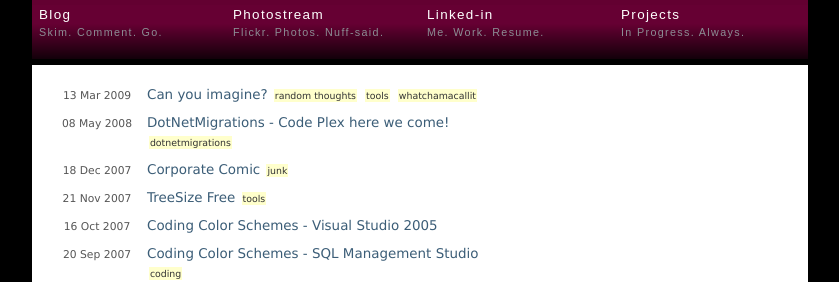
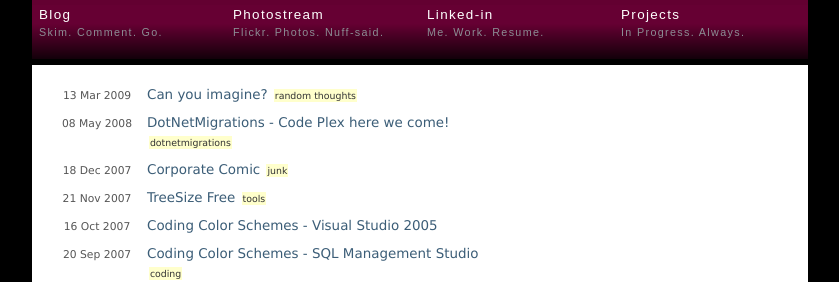
Before and after one commit to jpoehls/old-zduck-web, a Jekyll site: the page built from index.html, in a window 1280 px wide. Shown: the part 203-485 px from the top of the page, without its empty margins (220-1059 px from the left). Built offline with Jekyll 4.4.1, drawn with Linux system fonts in a browser that asks for light colours; Markdown is read by kramdown in place of the engine named in the settings.

Commit message:
removed test categories from post

```diff
--- a/_posts/2009-03-13-can-you-imagine.markdown
+++ b/_posts/2009-03-13-can-you-imagine.markdown
@@ -3,8 +3,6 @@ layout: post
 title: Can you imagine?
 categories:
   - random thoughts
-  - tools
-  - whatchamacallit
 ---
 
 Just something I was thinking about on the ride to work this morning...
```
